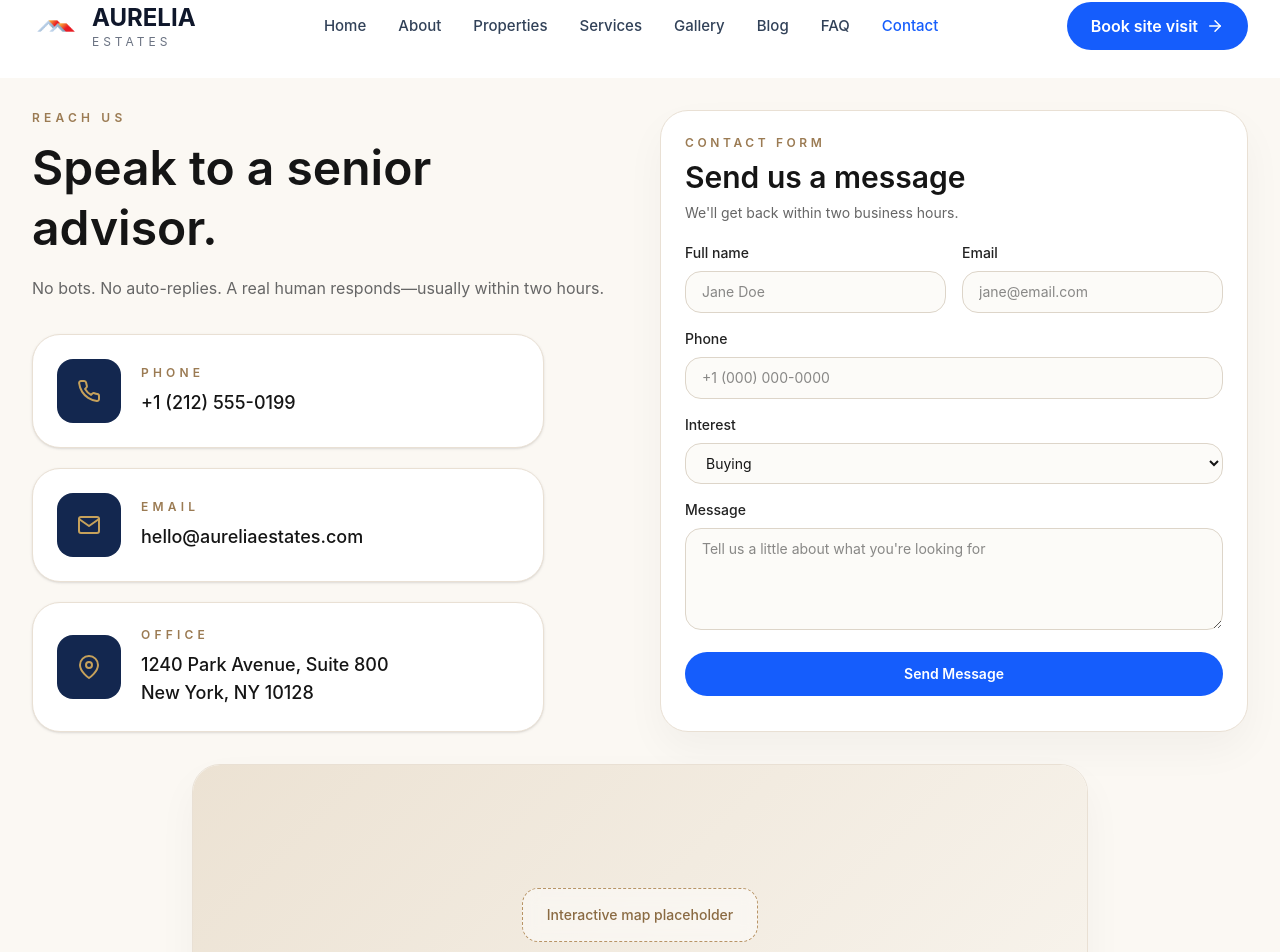
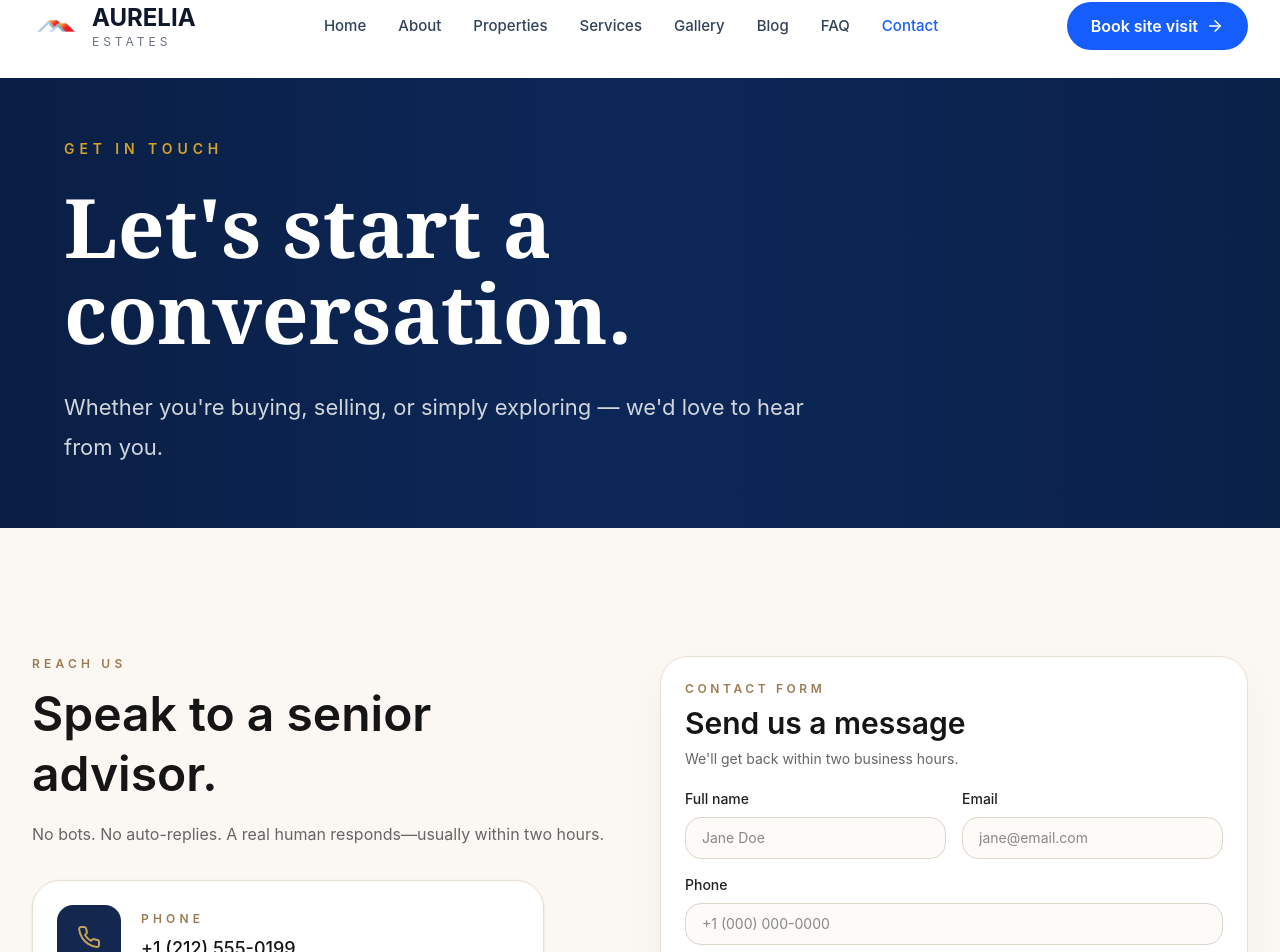
Before and after one commit to Amey5328/real-estate-company, a React (Vite) app: page /contact in a window 1280 px wide. Shown: the part 18-970 px from the top of the page. Built offline with nearby package versions, Linux system fonts and the light colour scheme.

Commit message:
Conctact page modified

```diff
--- a/src/pages/Contact/Contact.jsx
+++ b/src/pages/Contact/Contact.jsx
@@ -1,6 +1,14 @@
 import React, { useState } from "react";
 import emailjs from "@emailjs/browser";
-import { FiPhone, FiMail, FiMapPin } from "react-icons/fi";
+import {
+  FiPhone,
+  FiMail,
+  FiMapPin,
+  FiFacebook,
+  FiInstagram,
+  FiTwitter,
+  FiLinkedin,
+} from "react-icons/fi";
 
 export default function ContactPage() {
   const [formData, setFormData] = useState({
@@ -69,8 +77,33 @@
 
   return (
     <div className="min-h-screen overflow-hidden bg-[#fbf8f3] text-[#151515]">
-      <main className="mx-auto max-w-7xl px-4 py-8 sm:px-6 lg:px-8">
-        <section className="grid gap-8 lg:grid-cols-2 lg:gap-10">
+      <main>
+        {/* Hero Banner */}
+
+<section className="relative mb-16 h-[450px] w-full overflow-hidden bg-gradient-to-r from-[#0A1F45] via-[#0C2758] to-[#0A2148]">
+  <div className="mx-auto flex h-full max-w-7xl items-center px-8 sm:px-12 lg:px-16">
+    <div className="max-w-4xl">
+
+      <p className="mb-6 text-sm font-semibold uppercase tracking-[0.35em] text-[#D4A32A]">
+        GET IN TOUCH
+      </p>
+
+      <h1 className="text-[58px] font-serif font-bold leading-[1.05] text-white sm:text-[70px] lg:text-[82px]">
+        Let's start a conversation.
+      </h1>
+
+      <p className="mt-8 max-w-3xl text-[22px] leading-10 text-gray-300">
+        Whether you're buying, selling, or simply exploring —
+        we'd love to hear from you.
+      </p>
+
+
+
+    </div>
+  </div>
+</section>
+        <section className="mx-auto max-w-7xl grid gap-8 px-4 py-16 sm:px-6 lg:grid-cols-2 lg:gap-10 lg:px-8">
+
           <div className="flex flex-col justify-center">
             <p className="text-xs font-semibold uppercase tracking-[0.35em] text-[#9b7b53]">
               Reach us
@@ -109,6 +142,7 @@
     }
   />
 </div>        </div>
+
 
           <div className="rounded-[1.75rem] border border-[#e9e0d4] bg-white p-5 shadow-[0_18px_40px_rgba(0,0,0,0.04)] sm:p-6">
             <div className="mb-5">
@@ -194,7 +228,7 @@
           </div>
         </section>
 
-        <section className="mt-8 flex justify-center">
+       <section className="mt-6 mb-16 flex justify-center">
           <div className="w-full max-w-4xl overflow-hidden rounded-[1.75rem] border border-[#e9e0d4] bg-white shadow-[0_18px_40px_rgba(0,0,0,0.04)]">
             <div className="flex h-[260px] items-center justify-center bg-[linear-gradient(135deg,#ece2d3,#f8f4ed)] sm:h-[300px]">
               <div className="rounded-2xl border border-dashed border-[#b89466] bg-white/50 px-6 py-4 text-sm font-medium text-[#8a6a42] backdrop-blur-sm">
```
